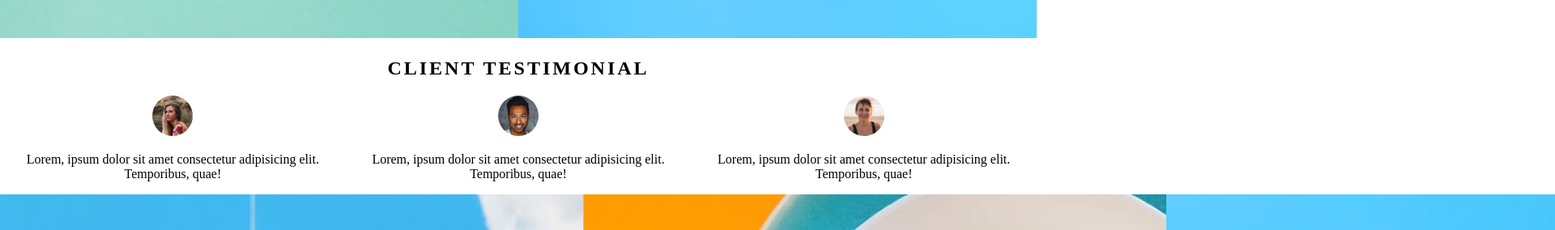
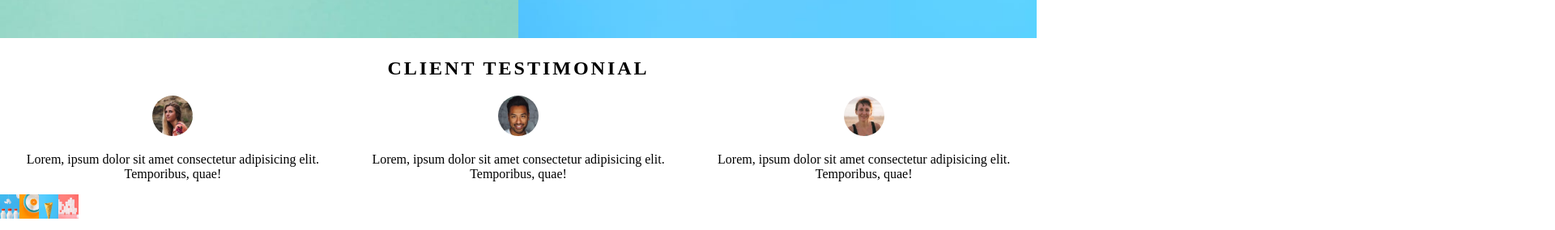
Before and after one commit to govindbisen/sunnyside, a plain HTML site: page index.html in a window 1280 px wide. Shown: the part 2225-2509 px from the top of the page at 81% size, 1920 px wide, since content can reach past the window. Drawn offline with Linux system fonts and the light colour scheme.

Commit message:
Update index.html

```diff
--- a/index.html
+++ b/index.html
@@ -100,10 +100,10 @@
     </div>
 
     <div class="fourImages">
-        <img src="desktop/image-gallery-milkbottles.jpg" alt="image-photography"  height ="100%">
-        <img src="desktop/image-gallery-orange.jpg" alt="image-photography"  height ="100%">
-        <img src="desktop/image-gallery-cone.jpg" alt="image-photography"  height ="100%">
-        <img src="desktop/image-gallery-sugarcubes.jpg" alt="image-photography" height ="100%">
+        <img src="desktop/image-gallery-milkbottles.jpg" alt="image-photography"  height ="30rem">
+        <img src="desktop/image-gallery-orange.jpg" alt="image-photography"  height ="30rem">
+        <img src="desktop/image-gallery-cone.jpg" alt="image-photography"  height ="30rem">
+        <img src="desktop/image-gallery-sugarcubes.jpg" alt="image-photography" height ="30rem">
     </div>
 
 <footer>
```
